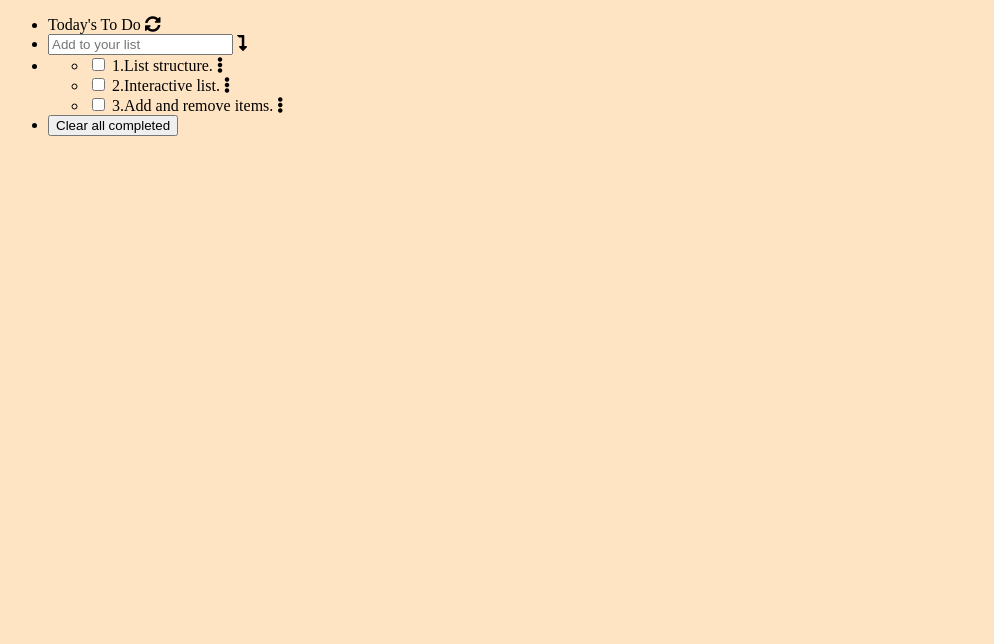
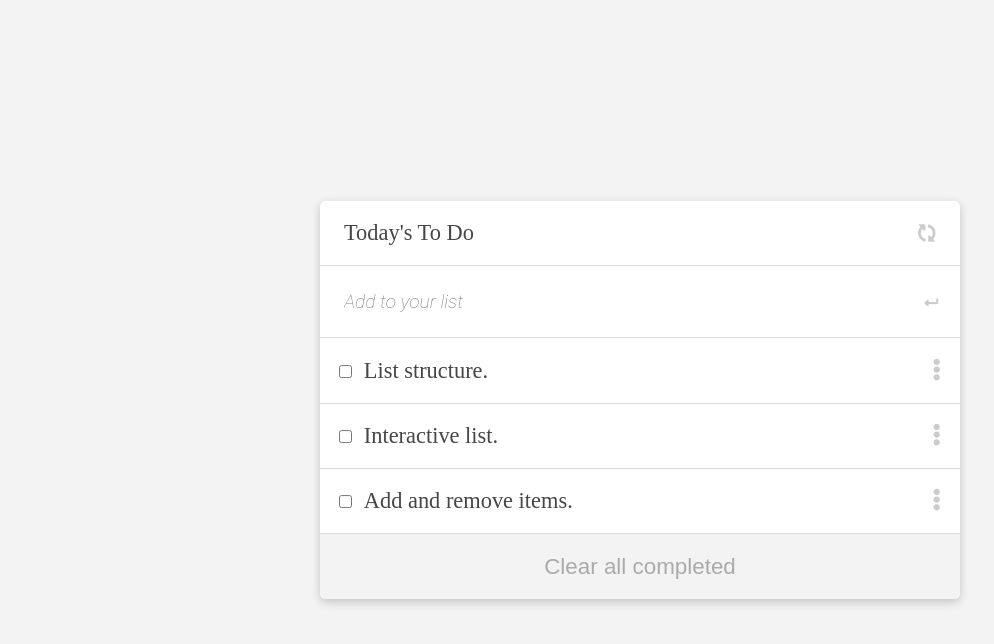
Before and after one commit to BenMukebo/To_Do_List, a website built with webpack: page src/index.html in a window 1280 px wide. Shown: the whole page, without its empty margins (0-994 px from the left). Built offline with nearby package versions, Linux system fonts and the light colour scheme.

Commit message:
Give Style to the whole project

```diff
--- a/src/data.js
+++ b/src/data.js
@@ -2,17 +2,17 @@ import { sortItems } from './utils';
 
 const tasks = [
   {
-    description: '1.List structure.',
+    description: 'List structure.',
     completed: false,
     index: 1,
   },
   {
-    description: '2.Interactive list.',
+    description: 'Interactive list.',
     completed: false,
     index: 2,
   },
   {
-    description: '3.Add and remove items.',
+    description: 'Add and remove items.',
     completed: false,
     index: 3,
   },
@@ -22,10 +22,10 @@ export const sortedTasks = sortItems(tasks);
 
 // console.log(sortedTasks);
 
-const taskList = document.querySelector('.task-container .tasks');
+const taskList = document.querySelector('.task-list');
 
 export const getTask = (task) => {
-    taskList.innerHTML += `<li class="book">
+    taskList.innerHTML += `<li class="book d-flex flex-center">
     <span class="left">
       <input id=${task.index} type="checkbox" />
       <label for=${task.index}>${task.description}</label>
--- a/src/index.html
+++ b/src/index.html
@@ -14,28 +14,25 @@
 </head>
 
 <body>
-  <section>
-    <ul class="main-container">
-      <li class="header">
+  <section class="main-container">
+    <div class="header d-flex flex-center">
       <span class="header-title">Today's To Do</span>
       <span><i class="fas fa-sync-alt"></i></span>
-      </li>
-      <li class="input-add">
+    </div>
+
     <form id="form">
-          <div>
+      <div class="d-flex flex-center">
         <input id="add-book" type="text" placeholder="Add to your list" />
         <i class="fa fa-level-down-alt"></i>
       </div>
     </form>
-      </li>
-      <li class="task-container">
-        <ul class="tasks">
+
+    <ul class="task-list">
     </ul>
-      </li>
-      <li class="clear-btn">
+
+    <div class="clear-btn">
       <button type="button">Clear all completed</button>
-      </li>
-    </ul>
+    </div>
   </section>
 
   <script src="index.js"></script>
--- a/src/style.css
+++ b/src/style.css
@@ -1,3 +1,124 @@
+:root {
+  --primary: rgb(71, 69, 69);
+  --secondary: #ccc;
+  --border: rgb(221, 219, 219);
+  --background: rgb(243, 243, 243);;
+}
+
+* {
+  box-sizing: border-box;
+  padding: 0;
+  margin: 0;
+}
+
+.d-flex {
+  display: flex;
+}
+
+.flex-center {
+  align-items: center;
+  justify-content: space-between;
+}
+
 body {
-    background-color: bisque;
-  }
+  width: 100%;
+  min-height: 100vh;
+  background-color: var(--background);
+  font-size: 1.4rem;
+}
+
+i {
+  cursor: pointer;
+  color: var(--secondary);
+}
+
+section {
+  background-color: #fff;
+  width: 50%;
+  min-width: 300px;
+  box-shadow: 0 3px 10px rgb(0 0 0 / 20%);
+  border-radius: 6px;
+  position: absolute;
+  top: 50%;
+  left: 50%;
+  transform: translate(-50%, -50%);
+  /* padding: 0 1rem; */
+}
+
+.header {
+  border-bottom: 1px solid var(--border);
+  padding: 1.2rem 1.5rem;
+  color: var(--primary);
+}
+
+.header i {
+  transform: rotate(90deg);
+  font-size: 18px;
+  /* font-weight: 400; */
+}
+
+form > div {
+border-bottom: 1px solid var(--border);
+  padding: 0.7rem 1.5rem;
+}
+
+form input {
+  border: none;
+  outline: none;
+  min-width: 250px;
+  padding: 0.8rem 0rem;
+
+}
+
+form input,
+form input::-webkit-input-placeholder {
+  font-size: 1.2rem;
+  font-family: 'Roboto', sans-serif;
+  font-style: italic;
+  font-weight: 100;
+  color: rgb(117, 117, 117);
+}
+
+
+form i {
+  transform: rotate(90deg);
+  font-size: 14px;
+  font-weight: 400;
+}
+
+
+.task-list {
+  min-width: 100%;
+}
+
+.task-list li {
+  width: 100%;
+  list-style: none;
+  border-bottom: 1px solid var(--border);
+  padding: 1.2rem 1.2rem;
+}
+
+
+.task-list li label {
+  margin-left: 6px;
+  font-size: inherit;
+  color: var(--primary);
+  cursor: pointer;
+}
+
+.clear-btn button{
+  width: 100%;
+  font-size: inherit;
+  padding: 1.2rem;
+  border: none;
+  outline: none;
+  color: rgb(172, 169, 169);;
+  background-color: var(--background);
+  border-bottom-left-radius: 8px;
+  border-bottom-right-radius: 8px;
+  cursor: pointer;
+}
+
+.clear-btn button:active{
+text-decoration: underline;
+}
```
Lines whose indentation alone changed are shown as unchanged.
